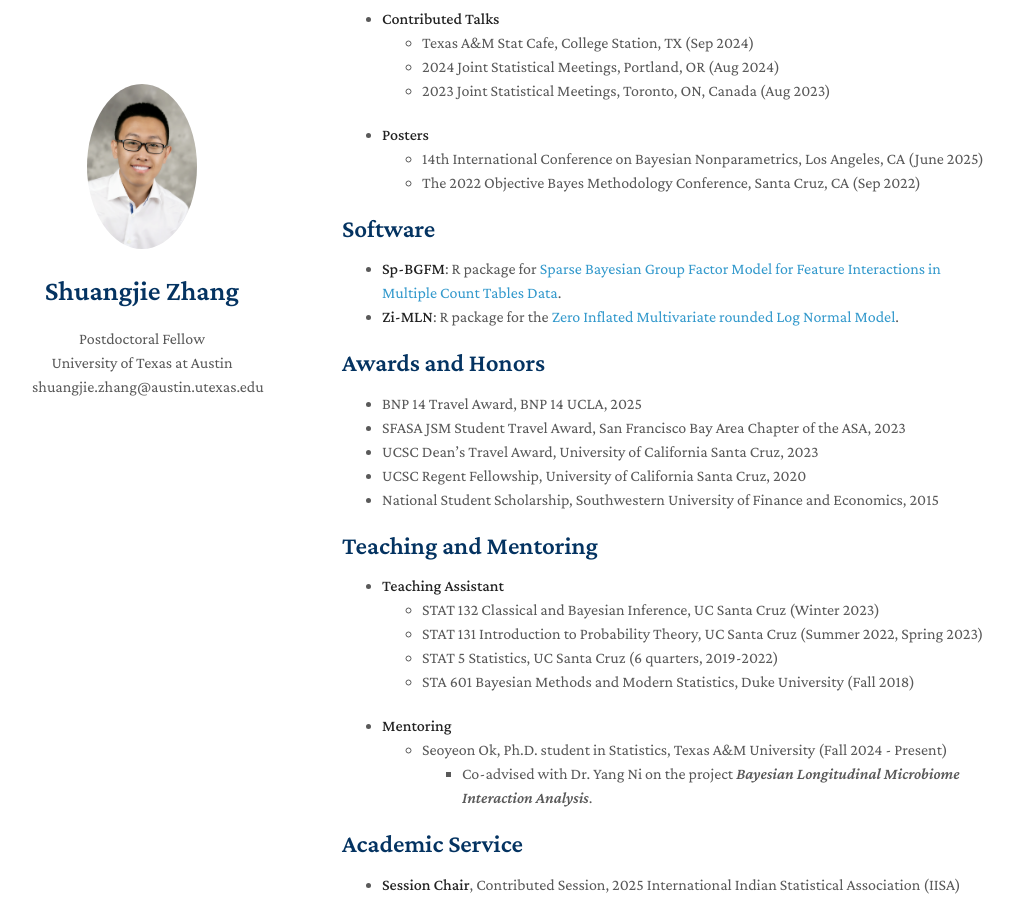
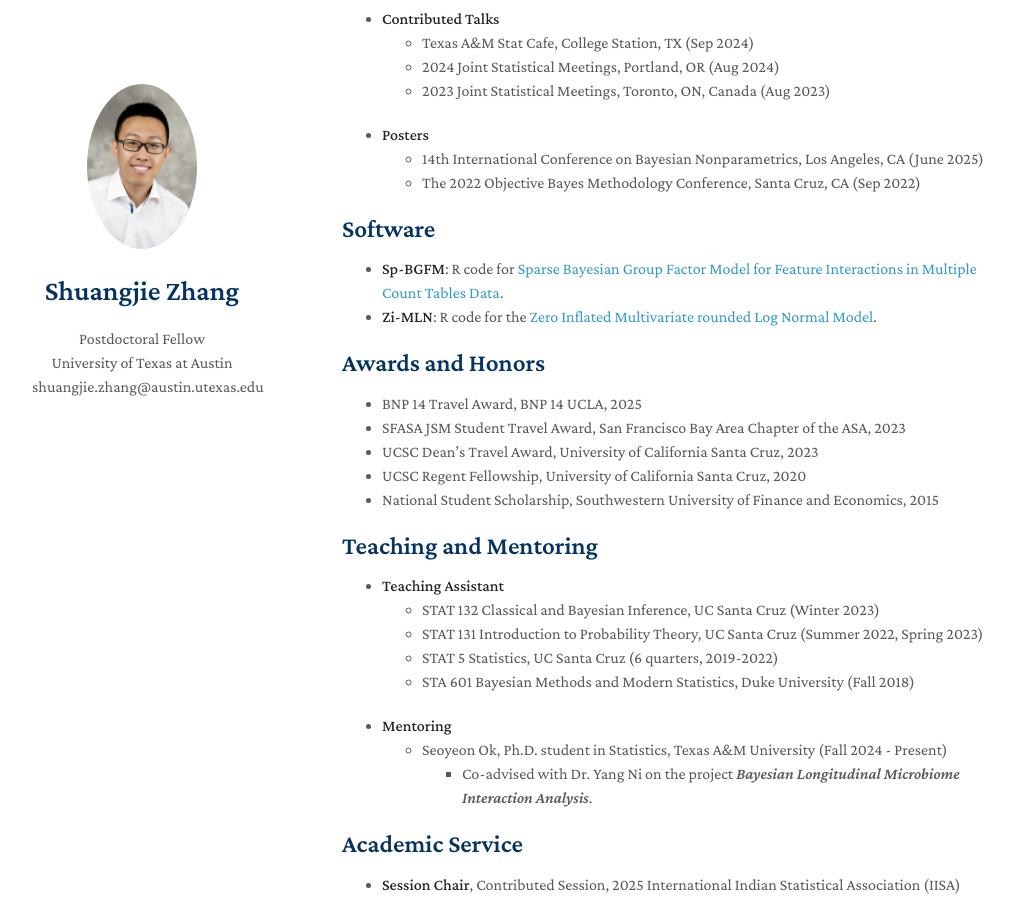
Before and after one commit to shuang-jie/shuang-jie.github.io, a Jekyll site: the page built from index.md, in a window 1280 px wide and 900 px high, scrolled down 1152 px. Shown: the whole window, without its empty margins (128-1142 px from the left). Built offline with Jekyll 4.4.1, drawn with Linux system fonts in a browser that asks for light colours; nearby versions of some CDN libraries; a style sheet for code colours, icons or effects is not loaded.

Commit message:
Update index.md

```diff
--- a/index.md
+++ b/index.md
@@ -41,8 +41,8 @@ My research interests include:
     * The 2022 Objective Bayes Methodology Conference, Santa Cruz, CA (Sep 2022)
 
 ## Software
-* **Sp-BGFM**: R package for [Sparse Bayesian Group Factor Model for Feature Interactions in Multiple Count Tables Data](https://github.com/shuang-jie/SP-BGFM).
-* **Zi-MLN**: R package for the [Zero Inflated Multivariate rounded Log Normal Model](https://github.com/shuang-jie/ZI-MLN).
+* **Sp-BGFM**: R code for [Sparse Bayesian Group Factor Model for Feature Interactions in Multiple Count Tables Data](https://github.com/shuang-jie/SP-BGFM).
+* **Zi-MLN**: R code for the [Zero Inflated Multivariate rounded Log Normal Model](https://github.com/shuang-jie/ZI-MLN).
 
 ## Awards and Honors
 * BNP 14 Travel Award, BNP 14 UCLA, 2025
```
